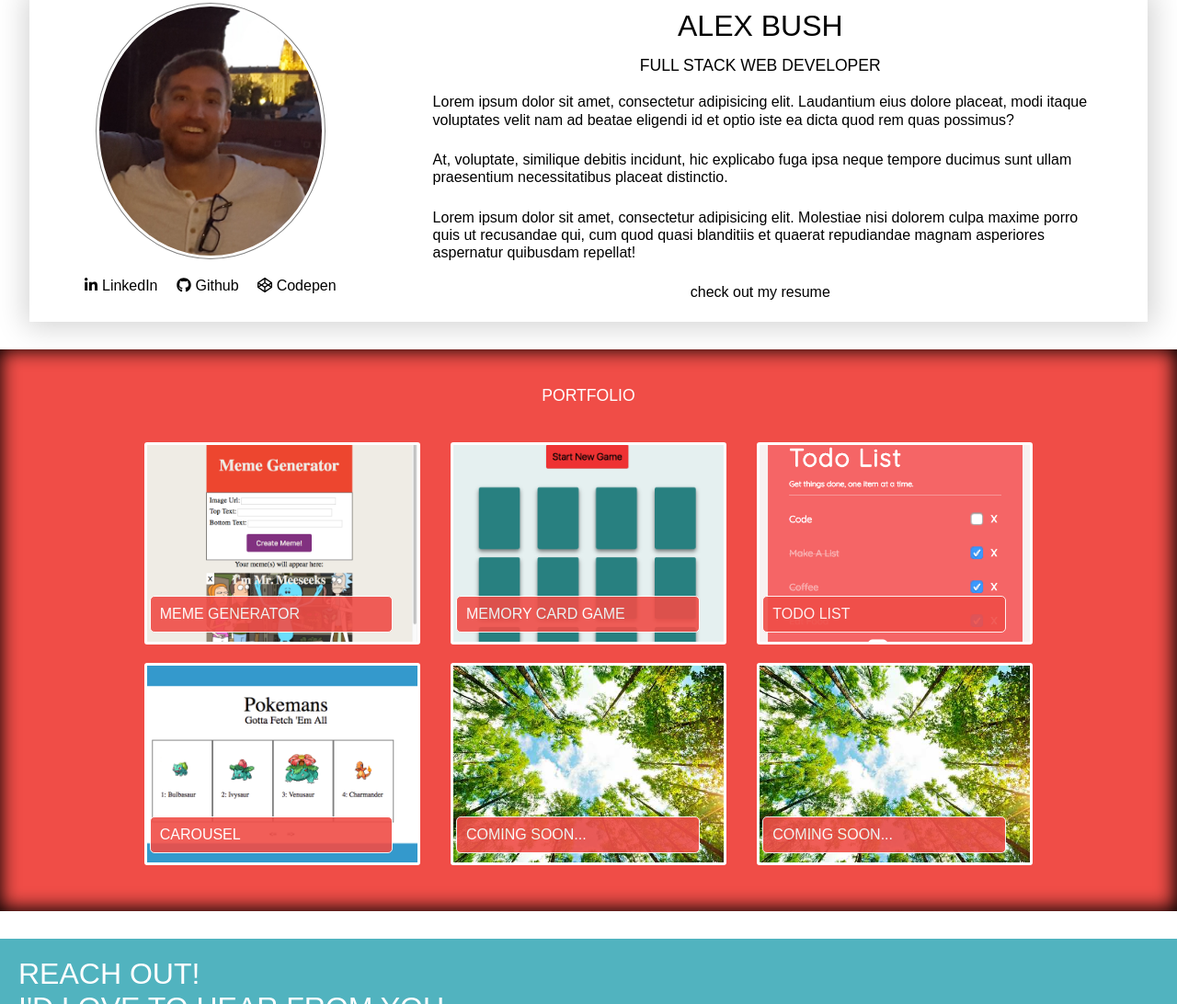
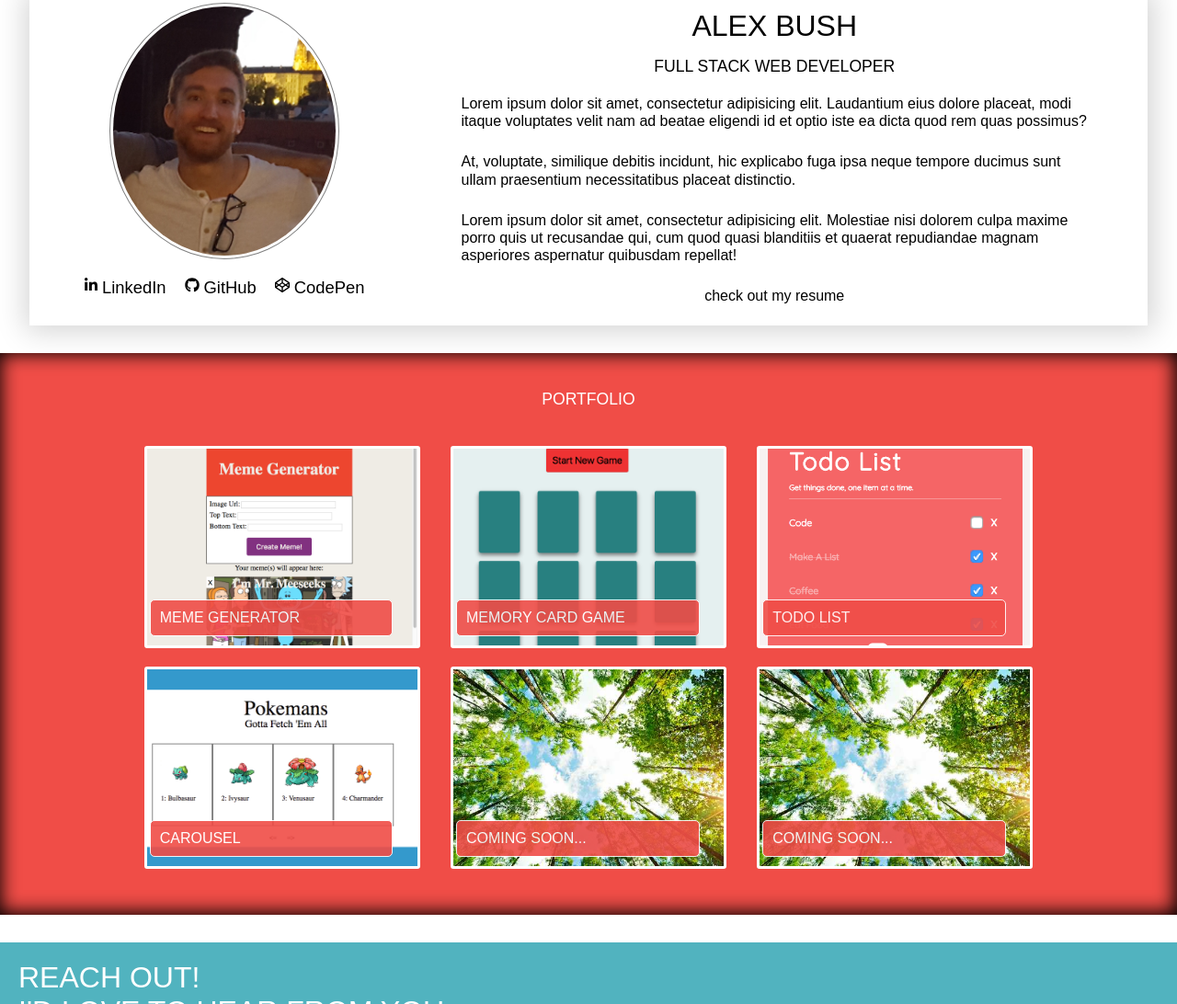
Before and after one commit to alexabush/websiteRedesign, a plain HTML site: page index.html in a window 1280 px wide. Shown: the part 723-1815 px from the top of the page at 92% size. Drawn offline with nearby package versions, Linux system fonts and the light colour scheme.

Commit message:
made contacts under profile pic into links

```diff
--- a/index.html
+++ b/index.html
@@ -36,18 +36,24 @@
       <aside>
         <img src="./img/profile3Cropped.jpg" alt="profile-pic" alt="">
         <div>
+          <a href="https://www.linkedin.com/in/alexabush/">
             <div>
               <i class="fab fa-linkedin-in"></i>
               <p>LinkedIn</p>
             </div>
+          </a>
+          <a href="https://github.com/alexabush">
             <div>
               <i class="fab fa-github"></i>
-            <p>Github</p>
+              <p>GitHub</p>
             </div>
+          </a>
+          <a href="https://codepen.io/alexabush7/">
             <div>
               <i class="fab fa-codepen"></i>
-            <p>Codepen</p>
+              <p>CodePen</p>
             </div>
+          </a>
         </div>
       </aside>
       <article>
--- a/styles.scss
+++ b/styles.scss
@@ -134,7 +134,6 @@ header {
     padding: 10px;
     display: flex;
 
-
     aside {
       padding: 0 30px;
       display: flex;
@@ -153,16 +152,18 @@ header {
         text-transform: capitalize;
         display: flex;
         padding: 10px;
-        div {
-          display: flex;
+        a {
+          text-decoration: none;
+          color: black;
 
-          p {
-            padding-left: 5px;
+          div {
+            display: flex;
+
+            p {
+              padding-left: 5px;
+              font-size: 1.15rem;
+            }
           }
-        }
-
-        img {
-          margin: auto;
         }
       }
     }
```
Also changed, not shown: styles.css, 1 other file. Lines whose indentation alone changed are shown as unchanged.
